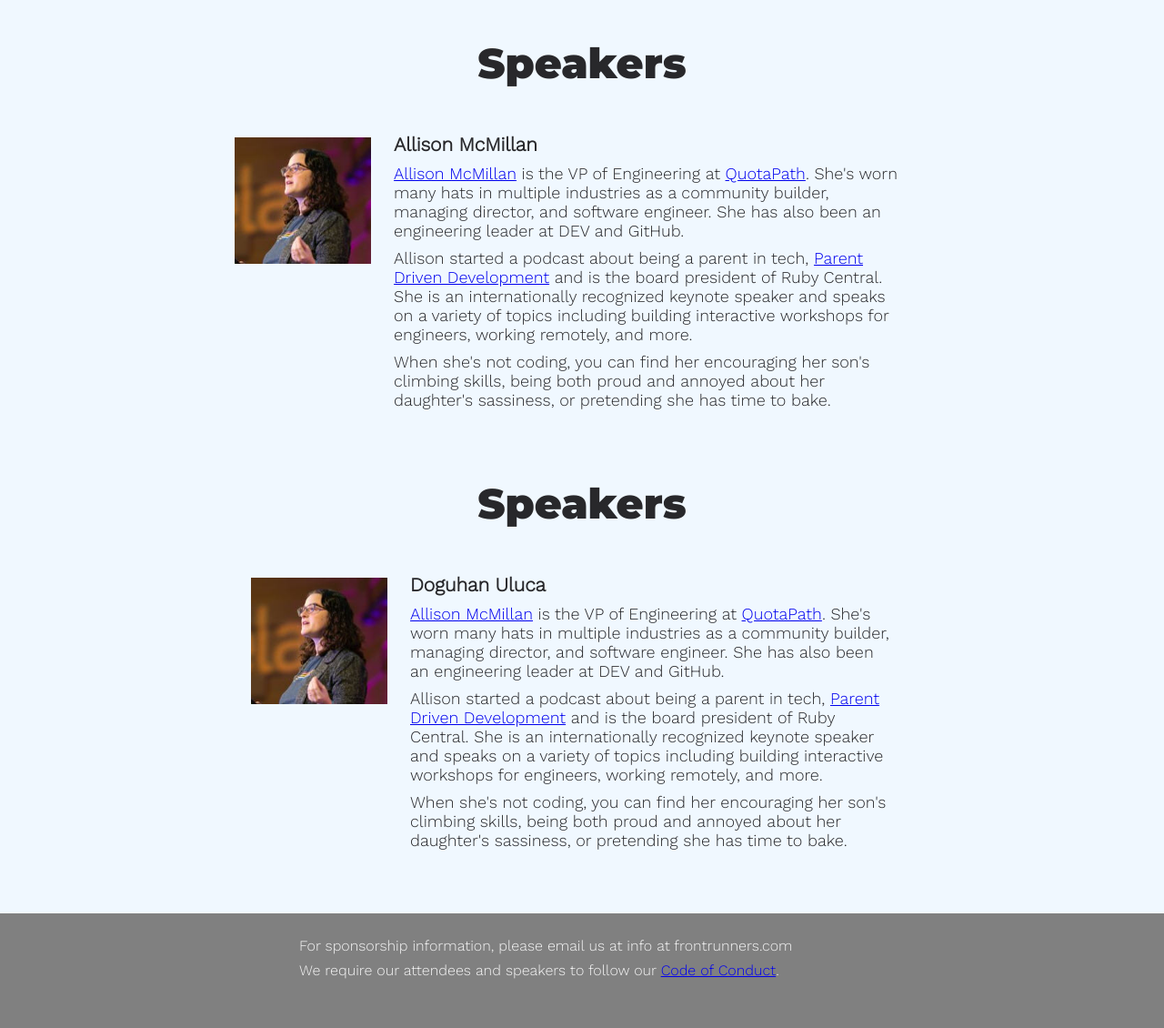
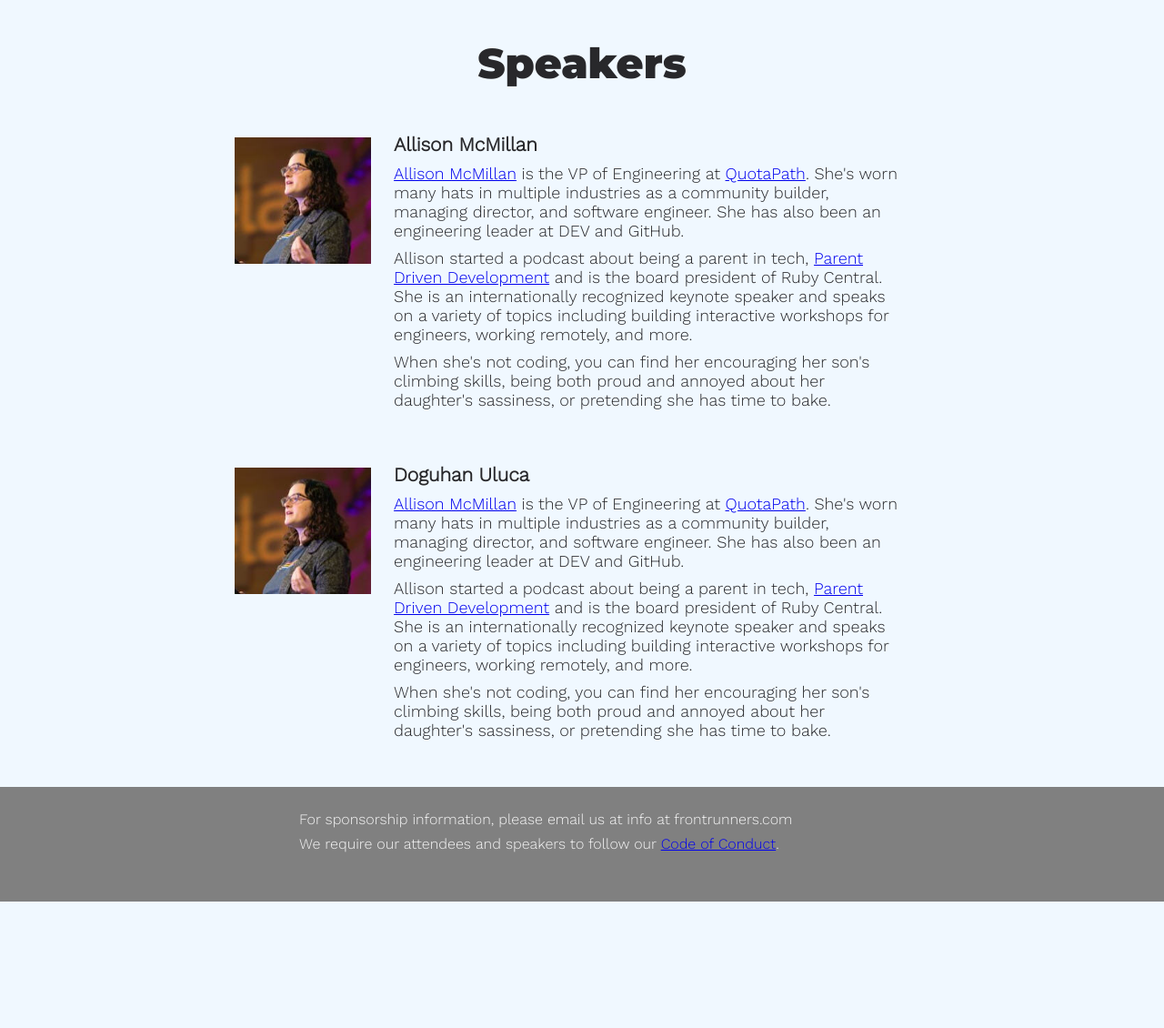
Before and after one commit to gothamgo/frontrunnersconf.github.io, a Jekyll site: the page built from test/testpage.html, in a window 1280 px wide. Shown: the whole page at 91% size. Built offline with Jekyll 4.4.1, drawn with Linux system fonts in a browser that asks for light colours; after the commit the page ends 991 px from its top, so only the background shows below that.

Commit message:
Update doguhan_uluca.html

```diff
--- a/_includes/doguhan_uluca.html
+++ b/_includes/doguhan_uluca.html
@@ -1,8 +1,5 @@
-<div class="content">
-<h1>Speakers</h1>
 
-<div class="speakers">
-  <div id="allison-mcmillan" class="speaker">
+  <div id="doguhan-uluca" class="speaker">
 
     <div class="speaker-photo">
       <img class="speaker-image" src="{{site.url}}/images/speakers/2022/allie.jpg" alt="Doguhan Uluca" width="150"/>
@@ -31,5 +28,3 @@
     </div>
 
   </div>
-</div>
-</div>
```
